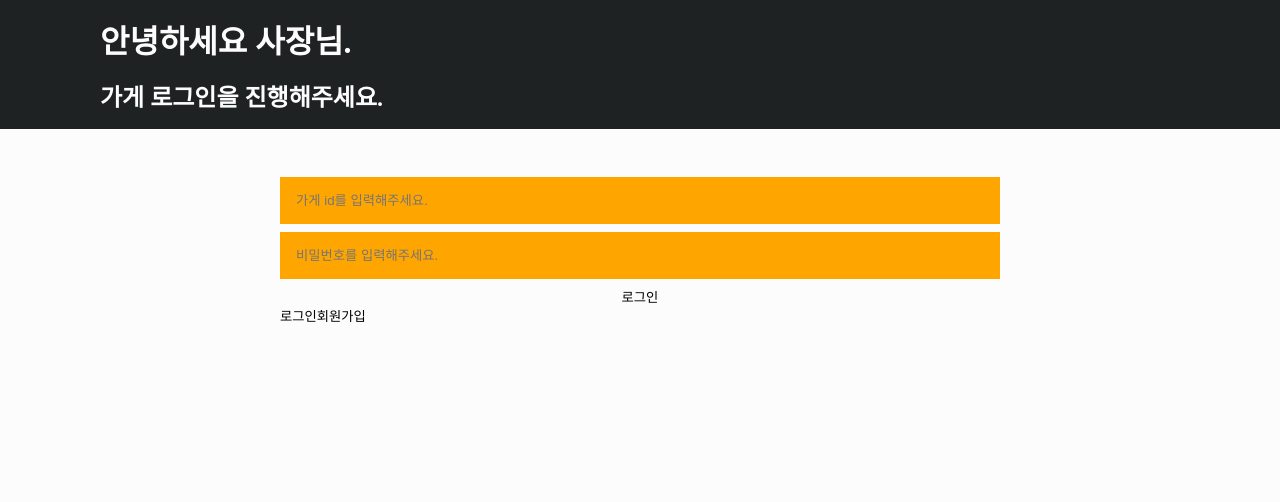
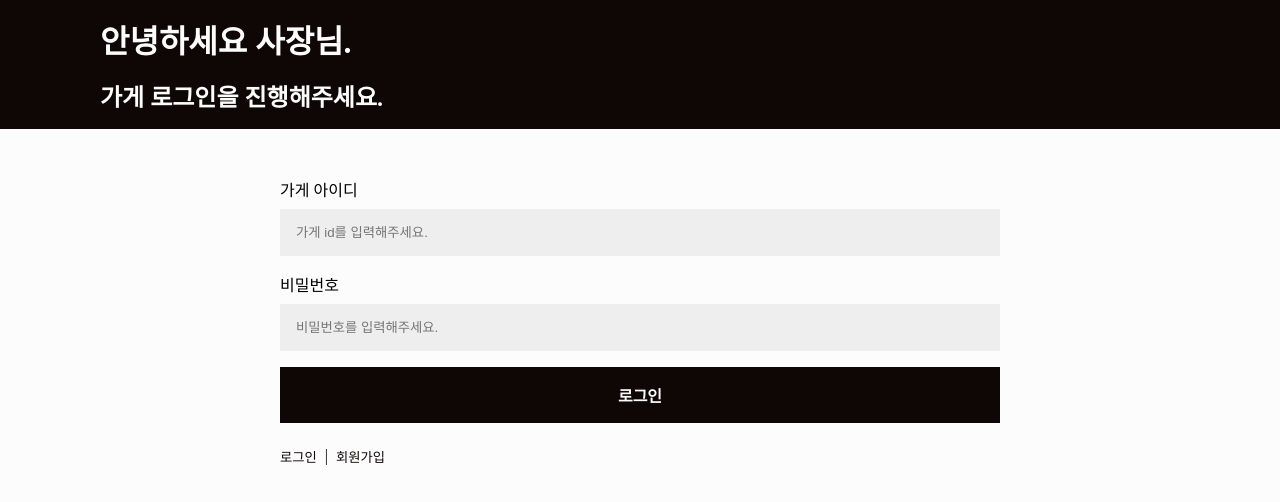
Before and after one commit to ja960508/web-kiosk-leejooam, a React (Create React App) app in the folder frontend/: page / in a window 1280 px wide. Shown: the top 502 px of the page. Built offline with nearby package versions, Linux system fonts and the light colour scheme.

Commit message:
design: auth entranc 페이지 스타일링

```diff
--- a/frontend/src/components/Header/Header.style.ts
+++ b/frontend/src/components/Header/Header.style.ts
@@ -2,8 +2,8 @@ import styled from 'styled-components';
 import color from '../../styles/variables/color';
 
 export const StyledHeader = styled.header`
-  background: #1e2222;
-  color: #fcfcfc;
+  background: ${color.black};
+  color: ${color.white};
   padding: 1rem;
   margin-bottom: 3rem;
 
@@ -17,6 +17,7 @@ export const StyledHeader = styled.header`
     right: 1rem;
     display: flex;
     flex-direction: column;
+
     button {
       background-color: ${color.white};
       padding: 0.25rem;
--- a/frontend/src/pages/Entrance/Entrance.style.ts
+++ b/frontend/src/pages/Entrance/Entrance.style.ts
@@ -1,4 +1,6 @@
 import styled from 'styled-components';
+import color from '../../styles/variables/color';
+import shadow from '../../styles/variables/shadow';
 
 export const AuthForm = styled.form`
   display: flex;
@@ -9,7 +11,34 @@ export const AuthForm = styled.form`
   input {
     width: 100%;
     padding: 1rem;
+    margin-bottom: 1rem;
+    background-color: ${color.lightGray};
+  }
+
+  label {
     margin-bottom: 0.5rem;
-    background-color: orange;
+  }
+
+  .submit-btn {
+    padding: 1rem;
+    background-color: ${color.black};
+    color: ${color.white};
+    margin-bottom: 1rem;
+    font-size: 1rem;
+    font-weight: bold;
+  }
+
+  .auth-type-selector {
+    display: flex;
+    align-items: center;
+
+    button,
+    .divider {
+      color: ${color.black};
+    }
+
+    .divider {
+      margin: 0.5rem;
+    }
   }
 `;
--- a/frontend/src/pages/Entrance/Entrance.tsx
+++ b/frontend/src/pages/Entrance/Entrance.tsx
@@ -27,6 +27,7 @@ function Entrance() {
         <h2>가게 로그인을 진행해주세요.</h2>
       </Header>
       <AuthForm onSubmit={onAuthSubmit}>
+        <label htmlFor="storeId">가게 아이디</label>
         <input
           name="storeId"
           type="text"
@@ -37,6 +38,7 @@ function Entrance() {
         />
         {isRegister && (
           <>
+            <label htmlFor="storeId">가게 이름</label>
             <input
               name="name"
               type="text"
@@ -45,6 +47,7 @@ function Entrance() {
               onChange={handleChange('name')}
               placeholder="매장명을 입력해주세요."
             />
+            <label htmlFor="storeId">점포명</label>
             <input
               name="branchName"
               type="text"
@@ -55,6 +58,7 @@ function Entrance() {
             />
           </>
         )}
+        <label htmlFor="storeId">비밀번호</label>
         <input
           name="password"
           type="password"
@@ -64,6 +68,8 @@ function Entrance() {
           placeholder="비밀번호를 입력해주세요."
         />
         {isRegister && (
+          <>
+            <label htmlFor="storeId">비밀번호 확인</label>
             <input
               name="passwordConfirm"
               type="password"
@@ -72,12 +78,16 @@ function Entrance() {
               onChange={handleChange('passwordConfirm')}
               placeholder="비밀번호를 확인해주세요."
             />
+          </>
         )}
-        <button type="submit">{isRegister ? '회원가입' : '로그인'}</button>
-        <div>
+        <button type="submit" className="submit-btn">
+          {isRegister ? '회원가입' : '로그인'}
+        </button>
+        <div className="auth-type-selector">
           <button type="button" onClick={() => setIsRegister(false)}>
             로그인
           </button>
+          <div className="divider">|</div>
           <button type="button" onClick={() => setIsRegister(true)}>
             회원가입
           </button>
--- a/frontend/src/styles/variables/color.ts
+++ b/frontend/src/styles/variables/color.ts
@@ -6,6 +6,7 @@ const color = {
   burgundy: '#2f0000',
   carmine: '#490000',
   red: '#650000',
+  lightGray: '#EEEEEE',
 };
 
 export default color;
```
Lines whose indentation alone changed are shown as unchanged.
